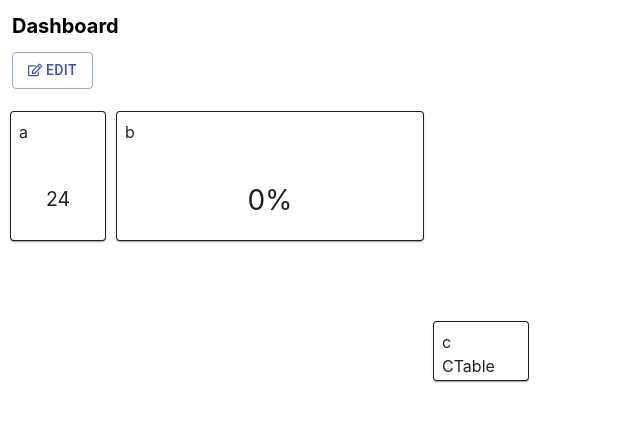
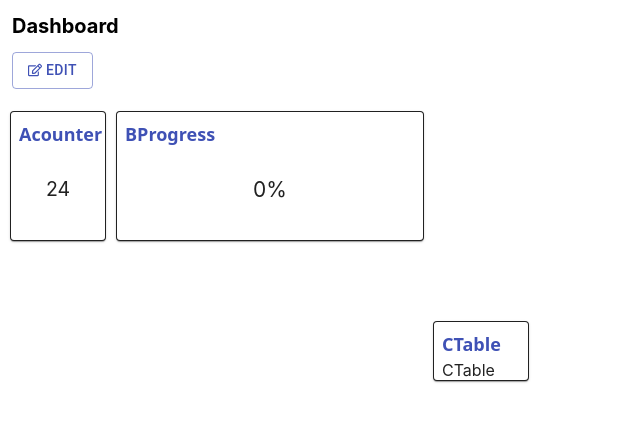
Before and after one commit to kjj7999/colorful-days, a React (Create React App) app in the folder frontend/: page /dashboard in a window 1280 px wide. Shown: the top 422 px of the page, without its empty margins (0-640 px from the left). Built offline with nearby package versions, Linux system fonts and the light colour scheme.

Commit message:
edit detail icon

```diff
--- a/frontend/src/components/organisms/Widget.tsx
+++ b/frontend/src/components/organisms/Widget.tsx
@@ -1,5 +1,6 @@
 import { useEffect, useState, useRef, ComponentType } from "react";
-import { Paper } from "@mui/material";
+import { IconButton, Paper } from "@mui/material";
+import { FaEllipsisV, FaRegTrashAlt } from "react-icons/fa";
 import { useOnClickOutside } from "usehooks-ts";
 import GroupWidget from "./GroupWidget";
 import CounterWidget from "./CounterWidget";
@@ -9,12 +10,12 @@ import LinkWidget from "./LinkWidget";
 
 export type WidgetType = "counter" | "progress" | "table" | "group" | "link";
 export type WidgetInfo = {
-  widgetType: WidgetType,
-  title: string,
-  value?: number,
+  widgetType: WidgetType;
+  title: string;
+  value?: number;
 };
 
-const WIDGET_COMPONENTS : Record<WidgetType, ComponentType<WidgetInfo>>= {
+const WIDGET_COMPONENTS: Record<WidgetType, ComponentType<WidgetInfo>> = {
   group: GroupWidget,
   counter: CounterWidget,
   progress: ProgressWidget,
@@ -66,6 +67,18 @@ function Widget({
     setIsHover(false);
   }
 
+  function handleDeleteClick(event: React.MouseEvent<HTMLButtonElement>) {
+    event.preventDefault();
+    event.stopPropagation();
+    console.log(`delete ${widgetInfo.title}`);
+  }
+
+  function handleDetailClick(event: React.MouseEvent<HTMLButtonElement>) {
+    event.preventDefault();
+    event.stopPropagation();
+    console.log(`detail ${widgetInfo.title}`);
+    onContextMenu(item, event.pageX, event.pageY);
+  }
   const WidgetComponent = WIDGET_COMPONENTS[widgetInfo.widgetType];
 
   return (
@@ -81,10 +94,30 @@ function Widget({
       >
         <Paper
           component="div"
-          sx={{ width: 1, height: 1, border: 1, padding: 1 }}
+          sx={{
+            width: 1,
+            height: 1,
+            border: 1,
+            padding: 1,
+            display: "flex",
+            flexDirection: "column",
+          }}
         >
-          {item}
-          {isHover && editable && <span>Hover</span>}
+          <div>
+            <span className={"font-sans font-bold text-lg text-primary"}>
+              {widgetInfo.title}
+            </span>
+            {isHover && editable && (
+              <span className={"float-right h-full"}>
+                <IconButton size="small" onClick={handleDeleteClick}>
+                  <FaRegTrashAlt className={"text-sm"}/>
+                </IconButton>
+                <IconButton size="small" onClick={handleDetailClick}>
+                  <FaEllipsisV className={"text-sm"}/>
+                </IconButton>
+              </span>
+            )}
+          </div>
           <WidgetComponent {...widgetInfo} />
         </Paper>
       </div>
```
